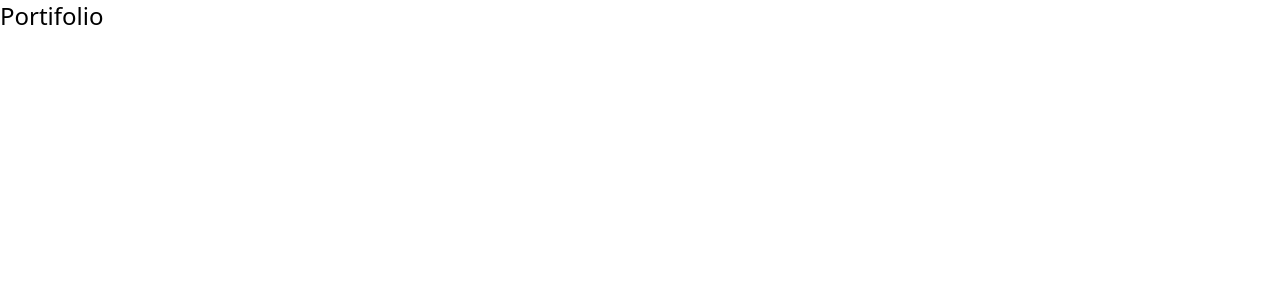
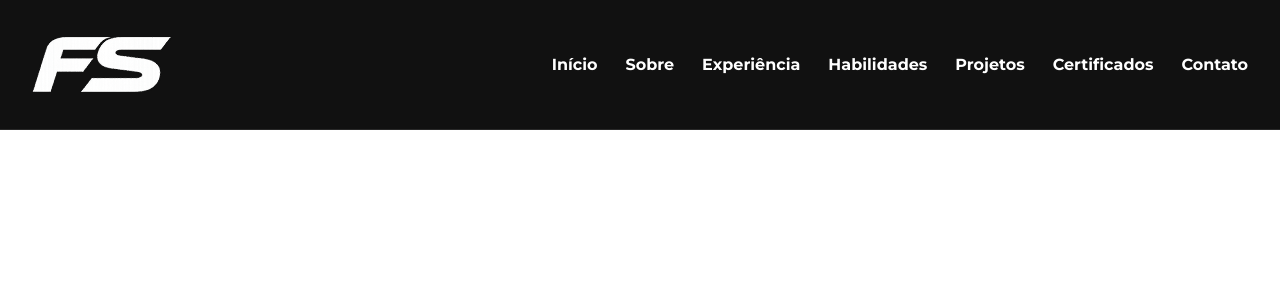
Before and after one commit to felipesora/portifolio, a React (Vite) app: page / in a window 1280 px wide. Shown: the top 300 px of the page. Built offline with nearby package versions, Linux system fonts and the light colour scheme.

Commit message:
feat: finalizando cabeçalho

```diff
--- a/src/App.tsx
+++ b/src/App.tsx
@@ -1,7 +1,9 @@
+import Header from "./components/Header"
+
 function App() {
   return (
     <>
-      <h1 className="text-2xl">Portifolio</h1>
+      <Header />
     </>
   )
 }
--- /dev/null
+++ b/src/components/Header/index.tsx
@@ -0,0 +1,39 @@
+import Logo from "/assets/images/logo.png";
+
+const Header = () => {
+
+    return (
+        <header className="bg-[var(--color-primary)] py-9 px-8 flex justify-between items-center border-b border-b-[#292929]">
+            <button className="cursor-pointer">
+                <img src={Logo} alt="Logo" />
+            </button>
+
+            <ul className="flex gap-7">
+                <li>
+                    <button className="nav-link">Início</button>
+                </li>
+                <li>
+                    <button className="nav-link">Sobre</button>
+                </li>
+                <li>
+                    <button className="nav-link">Experiência</button>
+                </li>
+                <li>
+                    <button className="nav-link">Habilidades</button>
+                </li>
+                <li>
+                    <button className="nav-link">Projetos</button>
+                </li>
+                <li>
+                    <button className="nav-link">Certificados</button>
+                </li>
+                <li>
+                    <button className="nav-link">Contato</button>
+                </li>
+            </ul>
+        </header>
+    )
+
+}
+
+export default Header;
--- a/src/index.css
+++ b/src/index.css
@@ -1,5 +1,33 @@
+@import url('https://fonts.googleapis.com/css2?family=Montserrat:ital,wght@0,100..900;1,100..900&display=swap');
 @import "tailwindcss";
 
 :root {
-  --color-primary: #2563eb;
+  --color-primary: #111111;
 }
+
+@layer base {
+  body {
+    font-family: 'Montserrat', sans-serif;
+  }
+}
+
+@layer components {
+  .nav-link {
+    @apply
+      text-white
+      font-bold
+      relative
+      py-1
+      cursor-pointer
+      after:content-['']
+      after:absolute
+      after:left-0
+      after:bottom-0
+      after:h-[2px]
+      after:w-0
+      after:bg-white
+      after:transition-all
+      after:duration-300
+      hover:after:w-full;
+  }
+}
```
Also changed, not shown: assets/images/logo.png (added).
